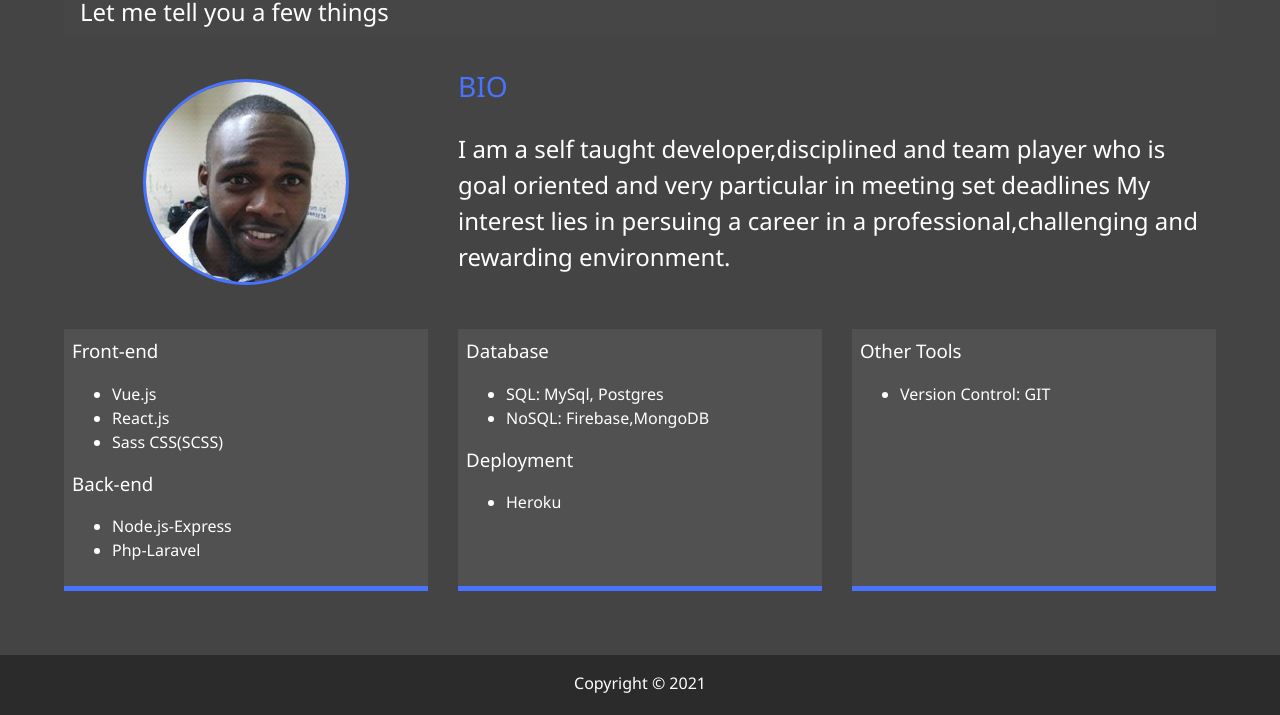
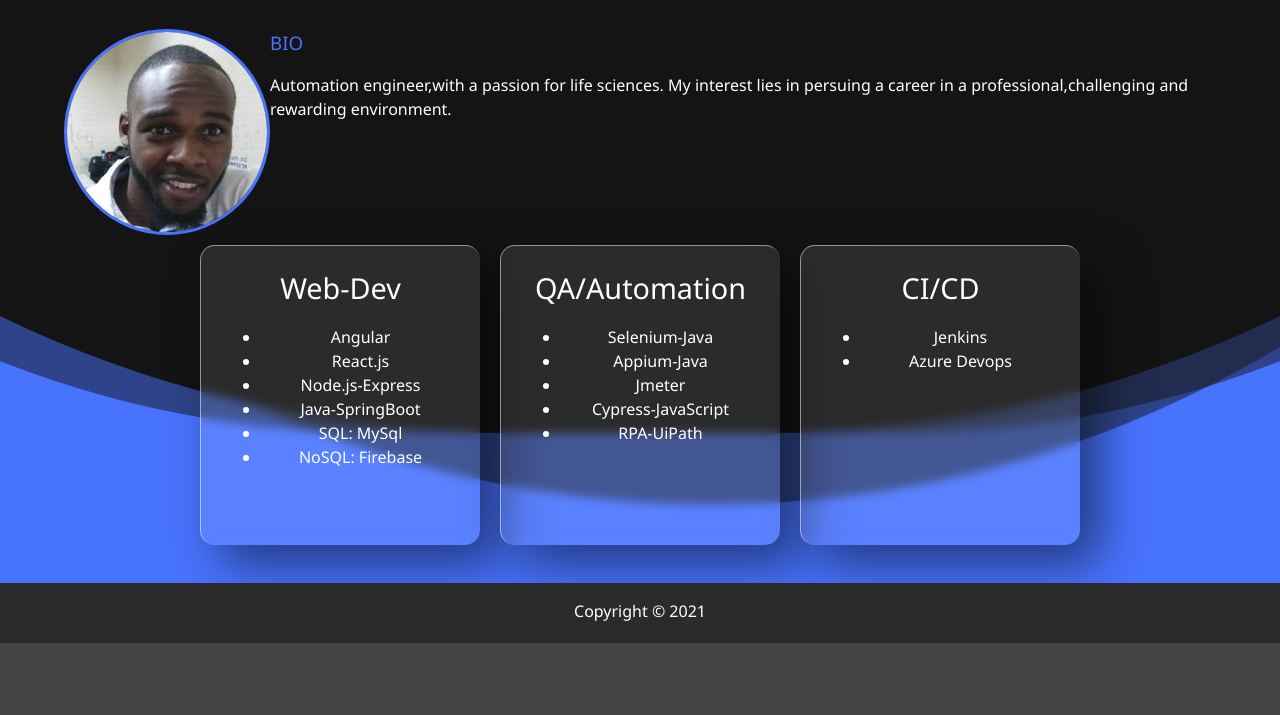
Before and after one commit to BurnerB/Portfolio, a website: page dist/about.html in a window 1280 px wide. Shown: the part 217-932 px from the top of the page. After the commit the page ends 860 px from the top, so only its background shows below. Drawn offline with Linux system fonts and the light colour scheme.

Commit message:
modify portfolio

```diff
--- a/scss/_mobile.scss
+++ b/scss/_mobile.scss
@@ -52,13 +52,7 @@
     }
 
     .about-info{
-        grid-template-areas:
-        'bioimage'
-        'bio'
-        'job1'
-        'job2'
-        'job3';
-        grid-template-columns: 1fr;
+        display: block;
     }
     .projects{
         grid-template-columns: repeat(2,1fr);
@@ -79,7 +73,13 @@
       }
     }
 
-    .projects {
-      grid-template-columns: 1fr;
+    .headings{
+        margin-top: 90vh;
+        display: block;
+
     }
+    .container{
+        display: grid;
+    }
+
   }
--- a/scss/main.scss
+++ b/scss/main.scss
@@ -138,36 +138,72 @@ section .wave span:nth-child(3){
 
 //About page
 .about-info{
-    display: grid;
-    grid-gap: 30px;
-    grid-template-areas:
-        'bioimage bio bio'
-        'job1 job2 job3';
-    grid-template-columns: repeat(3, 1fr);
+    z-index: 1;
 }
 .bio-image{
-    grid-area: bioimage;
-    margin:auto;
     border-radius: 50%;
     border: $secondary-color 3px solid;
 }
-.bio{
-    grid-area: bio;
-    font-size: 1.5rem;
+.headings{
+    display: flex;
+
 }
-.job1{
-    grid-area: job-1;
+.container{
+    position: relative;
+     display: flex;
+    justify-content: center;
+    align-items: center;
+    max-width: 1200px;
+    flex-wrap: wrap;
+    z-index: 1;
+
 }
-.job2{
-    grid-area: job-2;
+.container .job{
+    // position: relative;
+    width: 280px;
+    height: 300px;
+    margin:10px;
+    box-shadow: 20px 20px 50px rgba(0,0,0,0.5);
+    border-radius: 15px;
+    background: rgba(255, 255, 255, 0.1);
+    overflow: hidden;
+    // display: flex;
+    align-items: center;
+    border-top: 1px solid rgba(255,255,255,0.5);
+    border-left: 1px solid rgba(255,255,255,0.5);
+    backdrop-filter: blur(5px);
+
 }
-.job3{
-    grid-area: job-3;
+.container .job .content{
+    padding: 20px;
+    text-align: center;
+    transition: 0.5s;
+    opacity: 1;
 }
-.job{
-    background: lighten($primary-color, 5);
-    padding: 0.5rem;
-    border-bottom: $secondary-color 5px solid;
+
+.container .job .content h3{
+    font-size: 1.8em;
+    color:#fff;
+    z-index: 1;
+
+}
+
+.container .job .content p{
+    font-size: 1em;
+    color:#fff;
+    font-weight: 300;
+
+}
+
+.container .job .content a{
+    position: relative;
+    display: inline-block;
+    padding: 8px 20px;
+    background: #fff;
+    color: #000;
+    border-radius: 20px;
+    font-weight: 500;
+
 }
 
 //Projects
```
Also changed, not shown: dist/about.html, dist/css/main.css, dist/index.html, dist/js/vanilla-tilt.js (added).
